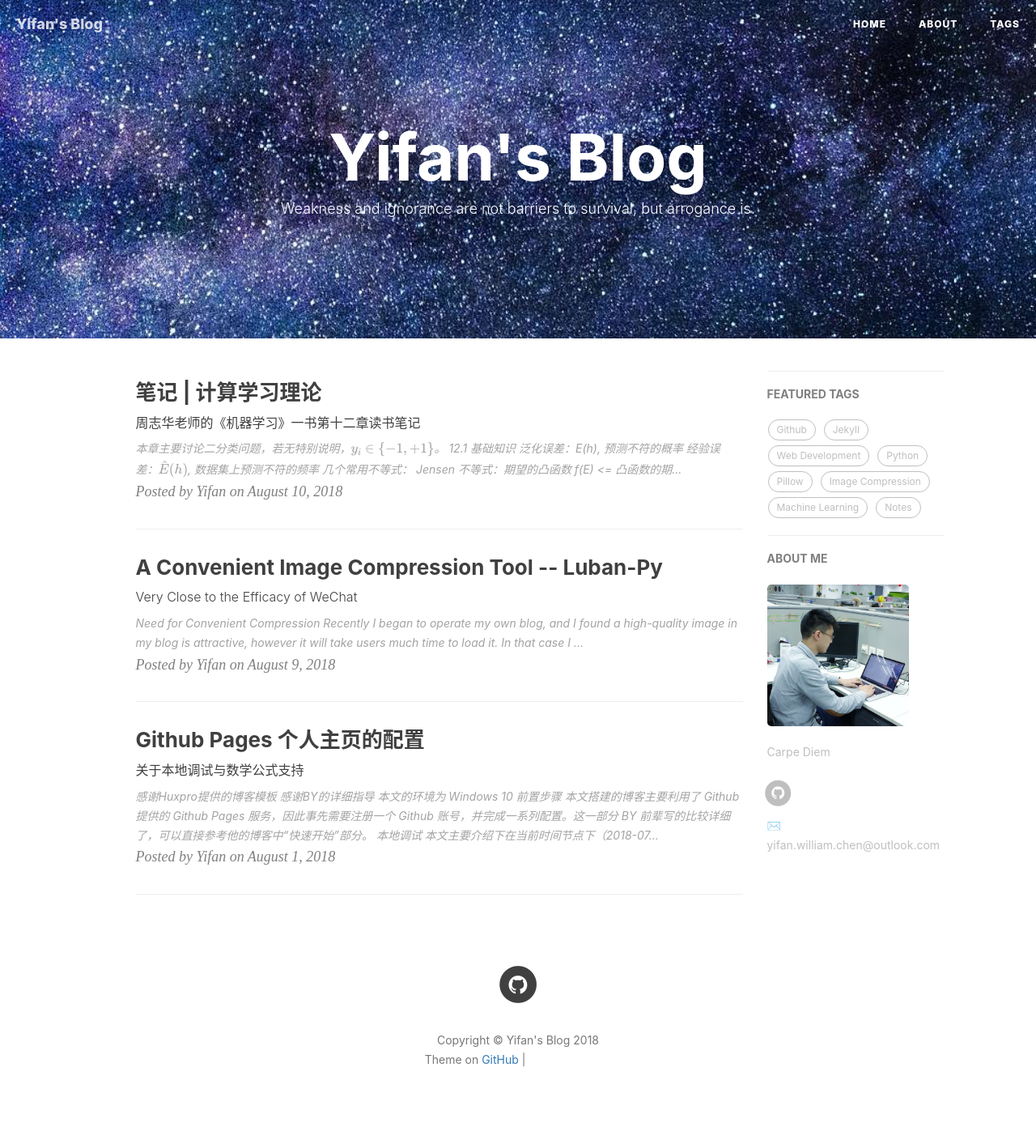
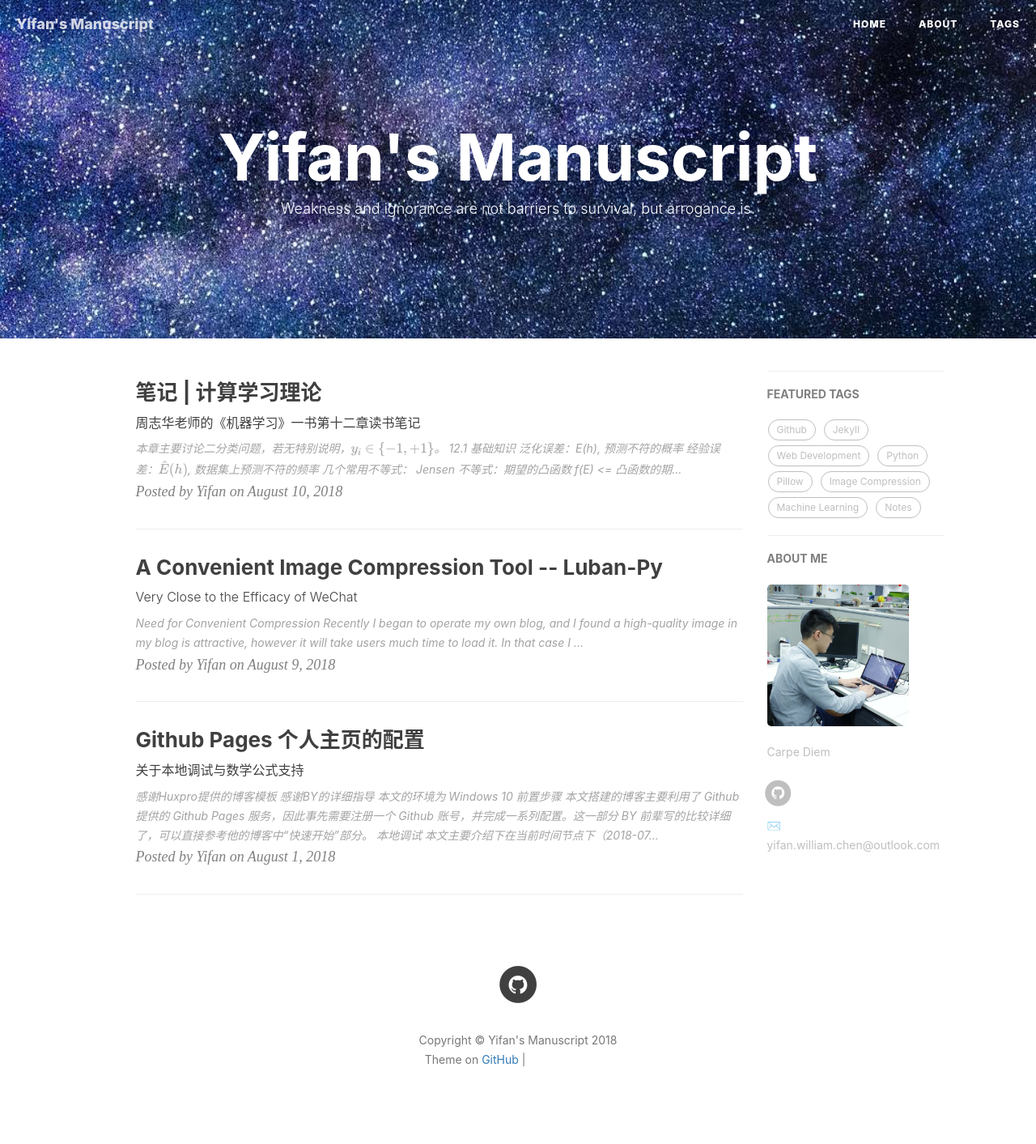
Before and after one commit to Freefighter/Freefighter.github.io, a Jekyll site: the page built from index.html, in a window 1280 px wide. Shown: the whole page at 81% size. Built offline with Jekyll 4.4.1, drawn with Linux system fonts in a browser that asks for light colours; nearby versions of some CDN libraries; formulas are drawn with MathJax 3; the list of posts is cut into pages by our own code; comment, search, counter and statistics services are not loaded; grey boxes are pictures that could not be loaded.

Commit message:
修改名称

```diff
--- a/_config.yml
+++ b/_config.yml
@@ -1,6 +1,6 @@
 # Site settings
-title: Yifan's Blog
-SEOTitle: Yifan's Blog | 奕帆的博客
+title: Yifan's Manuscript
+SEOTitle: Yifan's Manuscript | 奕帆的随笔
 header-img: img/post-bg-desk.jpg
 email: yifan.william.chen@outlook.com
 description: "Carpe Diem"
```
